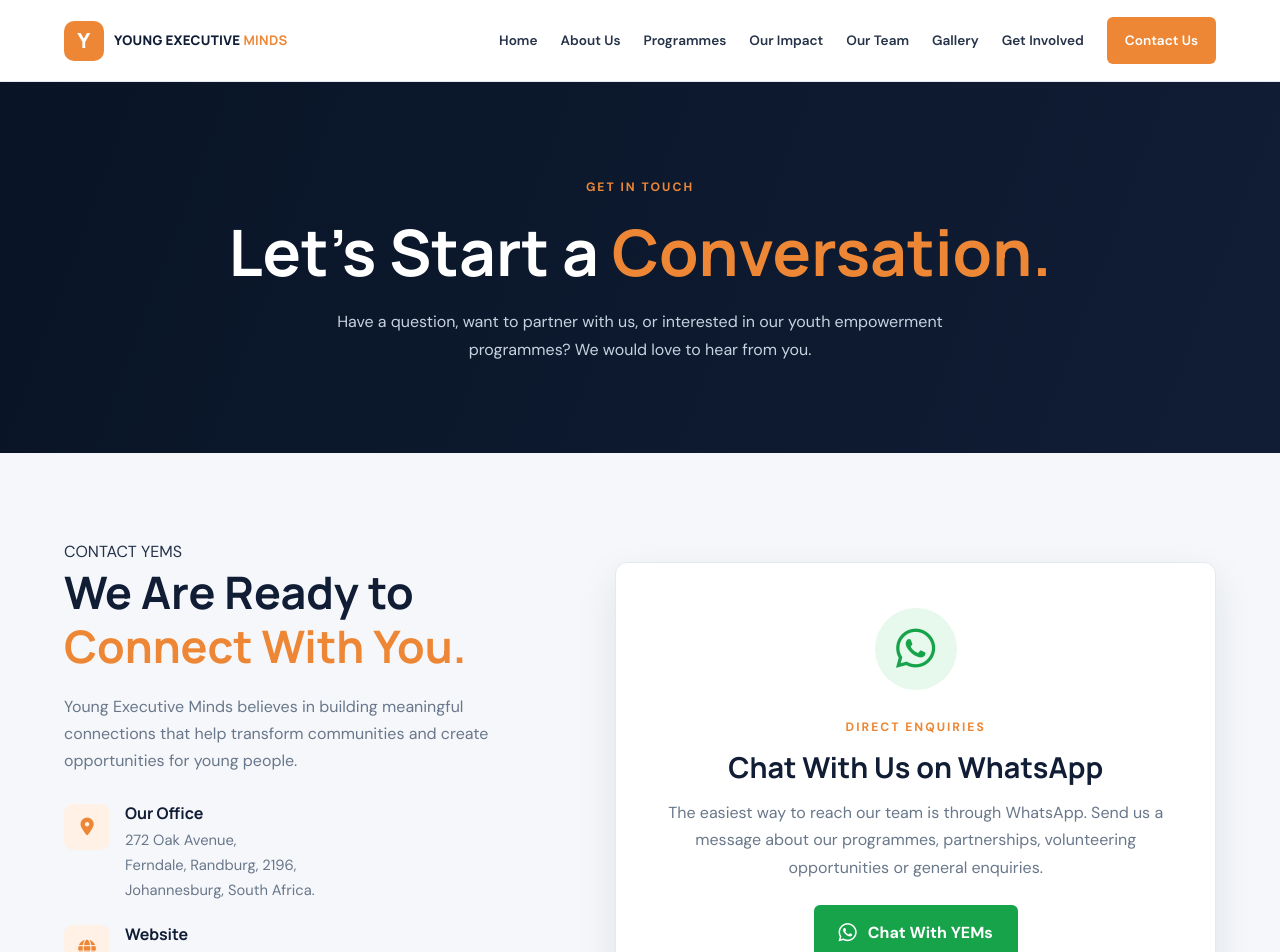
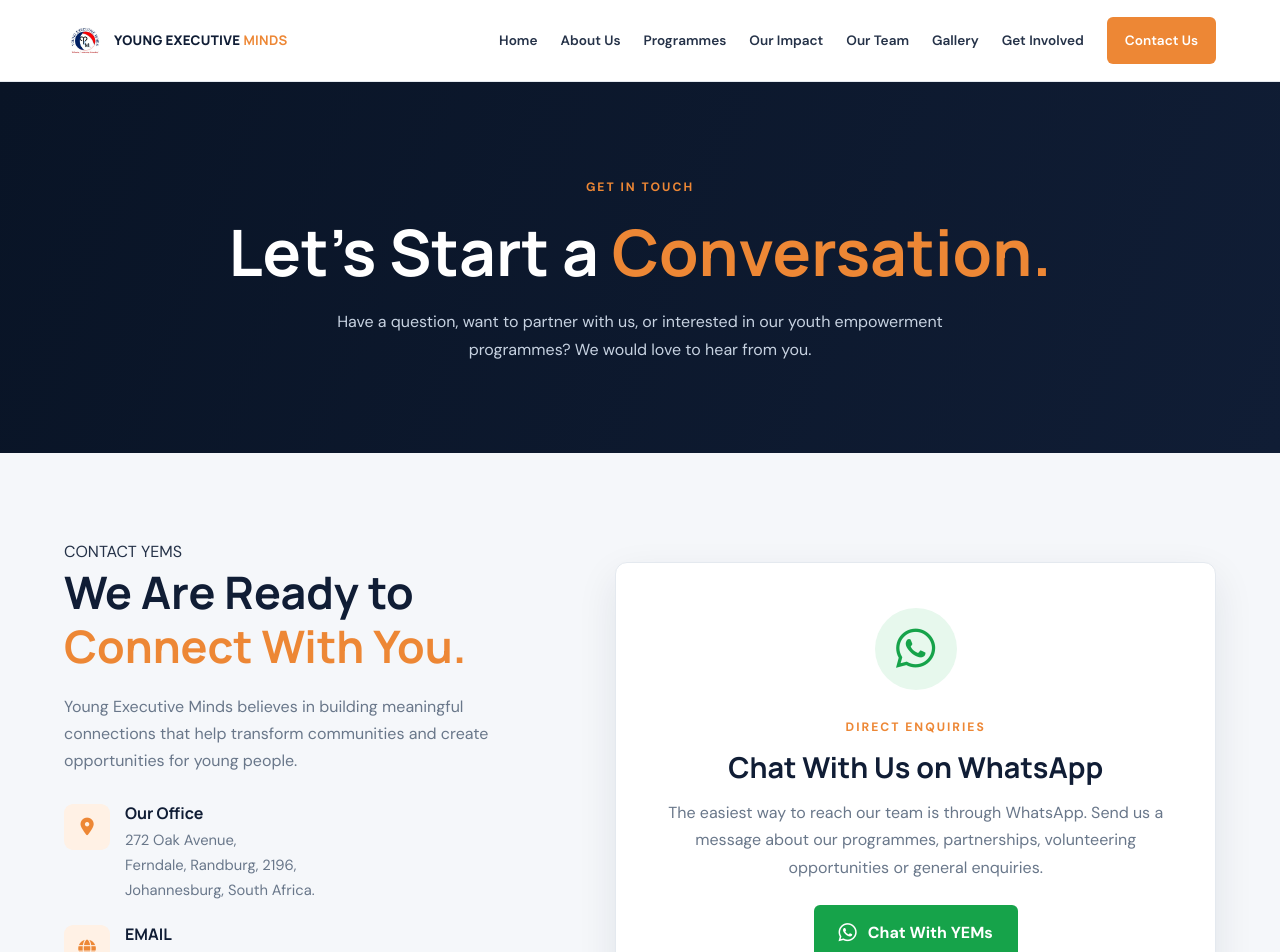
Before and after one commit to okunoluwa/YEms-website, a plain HTML site: page contact.html in a window 1280 px wide. Shown: the top 952 px of the page. Drawn offline with Linux system fonts and the light colour scheme.

```diff
--- a/contact.html
+++ b/contact.html
@@ -28,7 +28,7 @@
 
         <!-- YEMs Logo -->
         <a href="index.html" class="logo">
-            <span class="logo-mark">Y</span>
+            <span class="logo-mark"><img src="image/WhatsApp Image 2026-11-19 at 11.39.47.jpeg" alt="Young Executive Minds Logo"></span>
             <span>YOUNG EXECUTIVE <strong>MINDS</strong></span>
         </a>
 
@@ -109,7 +109,7 @@
                     </div>
 
                     <div>
-                        <h3>Website</h3>
+                        <h3>EMAIL</h3>
                             <a href="mailto:info@yems1.org?subject=Website%20Enquiry">
                                 Email YEMs
                             </a>
@@ -148,7 +148,7 @@
                 </p>
 
                 <a
-                    href="https://wa.me/27XXXXXXXXX?text=Hello%20Young%20Executive%20Minds%2C%20I%20would%20like%20to%20make%20an%20enquiry."
+                    href="https://wa.me/27736207143?text=Hello%20Young%20Executive%20Minds%2C%20I%20would%20like%20to%20make%20an%20enquiry%20."
                     class="whatsapp-button"
                     target="_blank"
                     rel="noopener"
```
Also changed, not shown: images/gallery/youth/IMG-20261122-WA0026.jpg (added), images/gallery/youth/IMG-20261122-WA0027.jpg (added), images/gallery/youth/IMG-20261122-WA0028.jpg (added), images/gallery/youth/IMG-20261122-WA0029.jpg (added).
